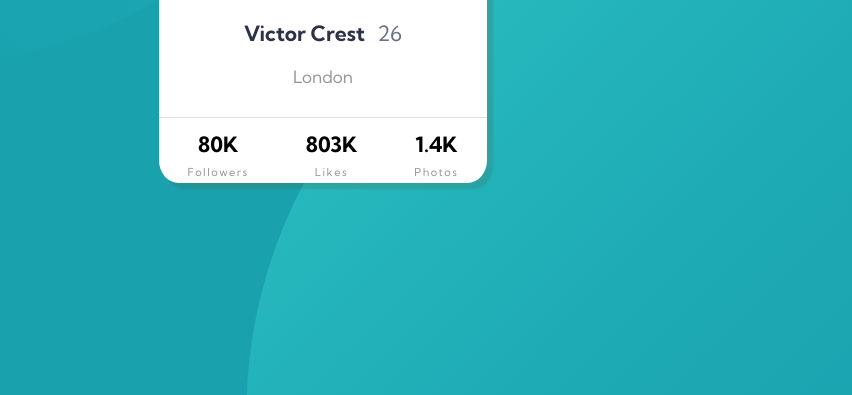
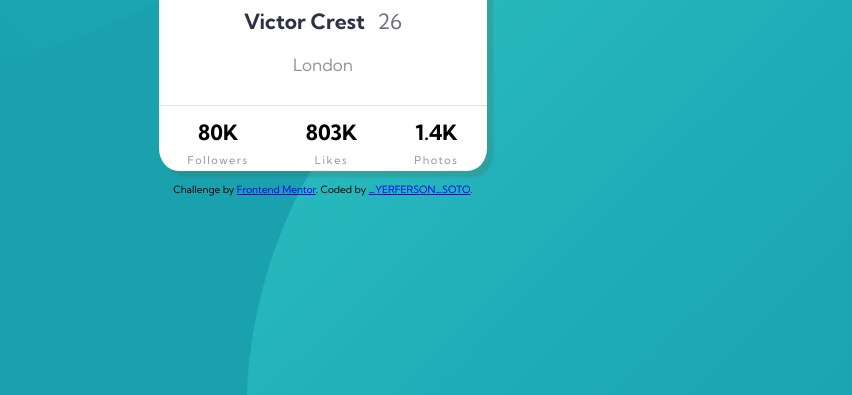
Before and after one commit to duquerson/card_challeng_mentor, a plain HTML site: page index.html in a window 1280 px wide. Shown: the part 405-800 px from the top of the page, without its empty margins (317-1169 px from the left). Drawn offline with Linux system fonts and the light colour scheme.

Commit message:
modificaciones principales reorganizacion y terminacion del proyecto

```diff
--- a/css/style.css
+++ b/css/style.css
@@ -38,6 +38,7 @@ html {
     display: flex;
     justify-content: center;
     align-items: center;
+    flex-direction: column;
 }
 
 .container_cardbody {
@@ -115,3 +116,7 @@ html {
     font-size: 1.1rem;
     letter-spacing: 1.5px;
 }
+
+.autor_frontendmentor {
+    margin-top: 12px;
+}
--- a/index.html
+++ b/index.html
@@ -38,7 +38,11 @@
                 </div>
             </section>
         </section>
+        <div class="autor_frontendmentor">
+            Challenge by <a href="https://www.frontendmentor.io?ref=challenge" target="_YERFERSON_SOTO"> Frontend Mentor</a>. Coded by <a href="#">_YERFERSON_SOTO</a>.
+        </div>
     </main>
+
 </body>
 
 </html>
```
